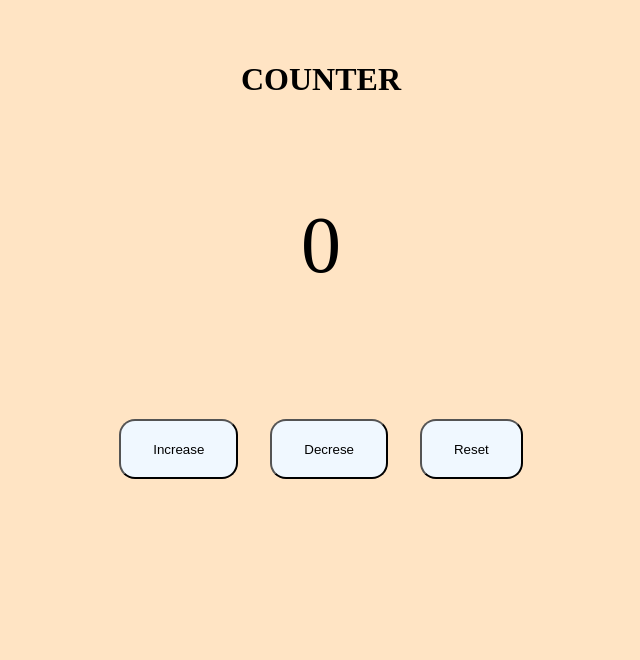
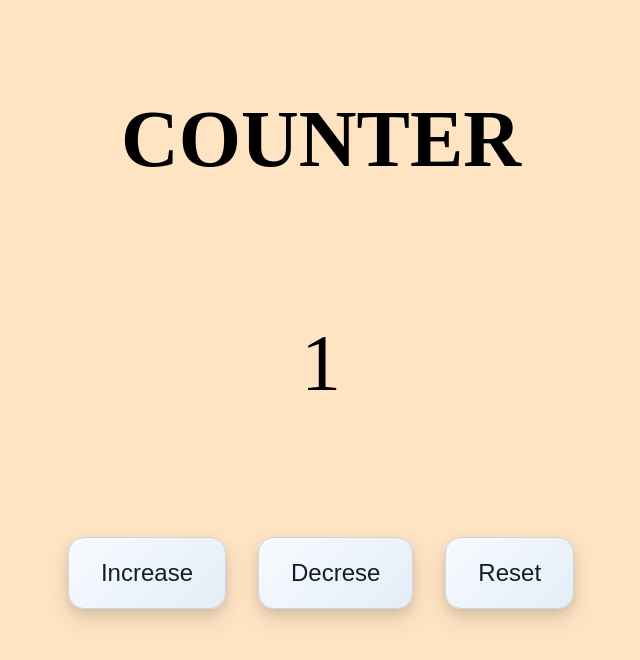
Before and after one commit to JMG002050/counter-app, a plain HTML site: page index.html in a window 1280 px wide. Both pictures are taken after a click on the button "Increase". Shown: the whole page, without its empty margins (319-959 px from the left). Drawn offline with Linux system fonts and the light colour scheme.

Commit message:
Simple Counter completed

```diff
--- a/index.html
+++ b/index.html
@@ -12,7 +12,7 @@
   <div class="counter">
     <H1>COUNTER</H1>
 
-    <p class="value">0</p>
+    <p class="number">0</p>
   </div>
 
   <div class="btn-all">
--- a/script.js
+++ b/script.js
@@ -0,0 +1,22 @@
+
+const num = document.querySelector('.number');
+const increaseBtn = document.querySelector('.incre');
+const decreaseBtn = document.querySelector('.decre');
+const resetBtn = document.querySelector('.rese');
+
+let count = 0;
+
+increaseBtn.addEventListener('click', () => {
+  count++;
+  num.textContent = count;
+});
+
+decreaseBtn.addEventListener('click', () => {
+  count--;
+  num.textContent = count;
+});
+
+resetBtn.addEventListener('click', () => {
+  count = 0;
+  num.textContent = count;
+});
--- a/style.css
+++ b/style.css
@@ -3,6 +3,7 @@
 }
 
 .counter {
+  font-size: 2.5rem;
   padding: 2rem;
 
   display: flex;
@@ -11,20 +12,50 @@
   align-items: center;
 }
 
-.value {
+.number {
   font-size: 5rem;
 }
 
 /* STYLE ALL BTN */
-.decre,
+/* .decre,
 .incre,
 .rese
 {
+  font-size: 2rem;
   padding: 1.3rem 2rem;
   margin: 1rem;
   background-color: aliceblue;
 
   border-radius: 1rem;
+} */
+
+.decre,
+.incre,
+.rese {
+  font-size: 1.5rem;
+  padding: 1.3rem 2rem;
+  margin: 1rem;
+  background: linear-gradient(135deg, #f7fbff, #e4edf7);
+  color: #141e27;
+  border: 1px solid #cdd6e1;
+  border-radius: 1rem;
+  box-shadow: 0 10px 22px rgba(0, 0, 0, 0.12), 0 4px 10px rgba(0, 0, 0, 0.08);
+  transition: transform 120ms ease, box-shadow 120ms ease, background 160ms ease;
+}
+
+.decre:hover,
+.incre:hover,
+.rese:hover {
+  transform: translateY(-2px);
+  box-shadow: 0 14px 28px rgba(0, 0, 0, 0.14), 0 6px 12px rgba(0, 0, 0, 0.1);
+}
+
+.decre:active,
+.incre:active,
+.rese:active {
+  transform: translateY(0);
+  box-shadow: 0 6px 12px rgba(0, 0, 0, 0.465);
+  background: #dfe8f2;
 }
 
 .btn-all {
```
Also changed, not shown: 1 other file.
